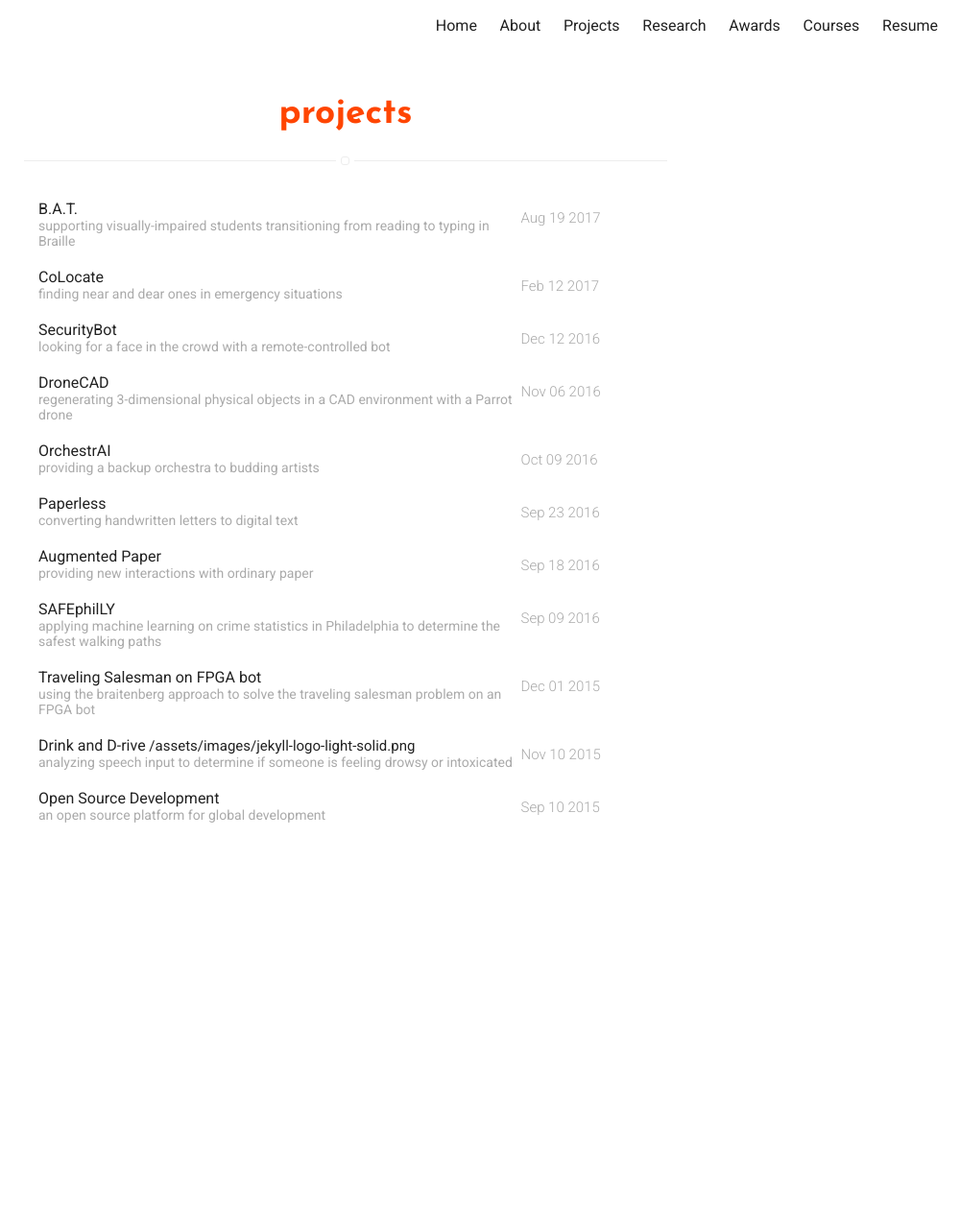
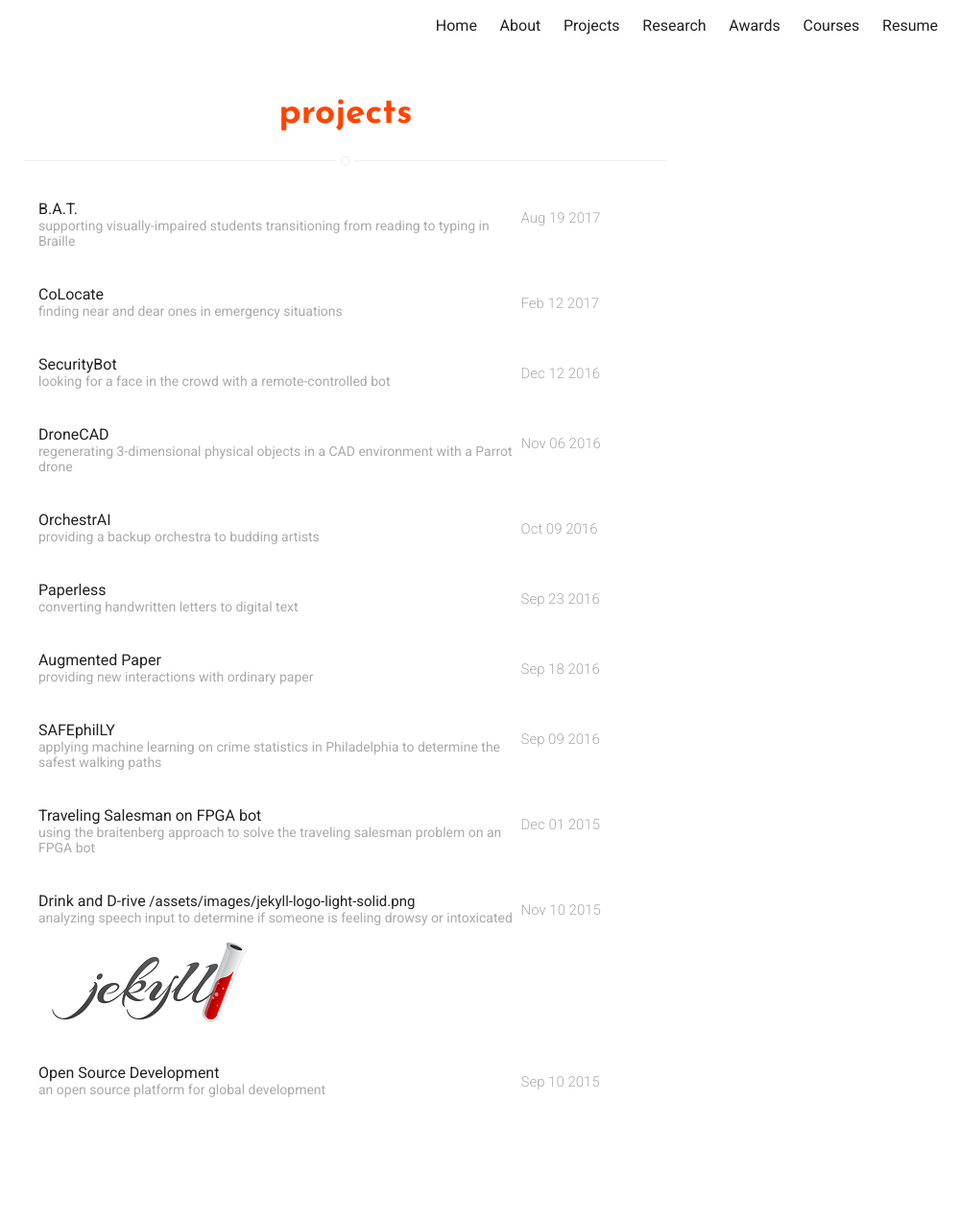
Before and after one commit to azraismail/azraismail.github.io, a Jekyll site: the page built from projects.html, in a window 1280 px wide. Shown: the whole page at 96% size, without its empty margins (280-1280 px from the left). Built offline with Jekyll 4.4.1, drawn with Linux system fonts in a browser that asks for light colours; before the commit the page ends 967 px from its top, so only the background shows below that.

Commit message:
Update projects.html

```diff
--- a/projects.html
+++ b/projects.html
@@ -12,6 +12,7 @@ title: projects
                     <h3 class="title">{{ post.title }}</h3>
                     {{ post.image }}
                     <h3 class="description">{{ post.description }}</h3>
+                    <img src="{{post.image}}" class="media" alt=""/>
                 </a>
             </div>
         {% endif %}
```
